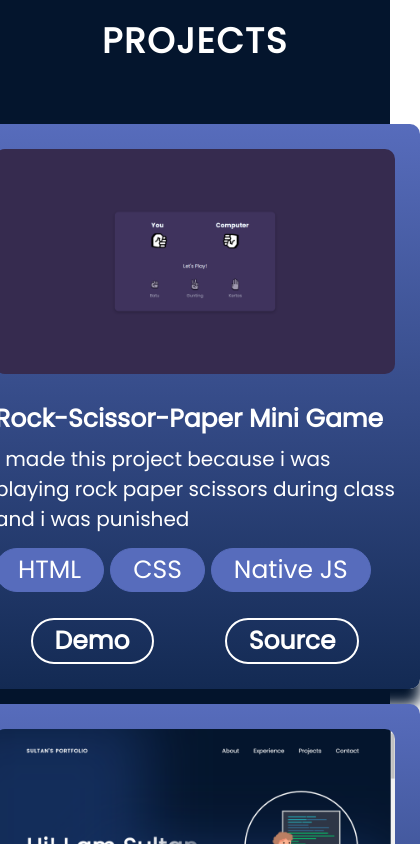
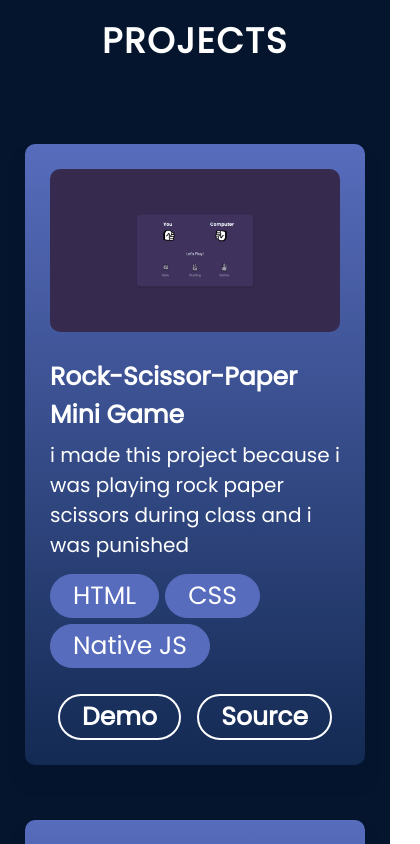
Before and after one commit to Shinee000ZZZ/saltun, a React (Vite) app: page / in a window 390 px wide. Shown: the part 3300-4144 px from the top of the page, 420 px wide, since content can reach past the window. Built offline with nearby package versions, Linux system fonts and the light colour scheme.

Commit message:
anjayyyy

```diff
--- a/src/components/Contact/Contact.module.css
+++ b/src/components/Contact/Contact.module.css
@@ -69,6 +69,7 @@
         left: 0;
         margin-bottom: 50px;
         margin-top: -20px;
+        text-align: center;
     }
 
     .title{
--- a/src/components/Projects/ProjectCard.module.css
+++ b/src/components/Projects/ProjectCard.module.css
@@ -77,3 +77,10 @@
     color: var(--color-text);
     background: var(--color-primary);
 }
+
+@media screen and (max-width: 830px) {
+    .container {
+        max-width: 340px;
+        margin: 20px;
+    }
+}
```
